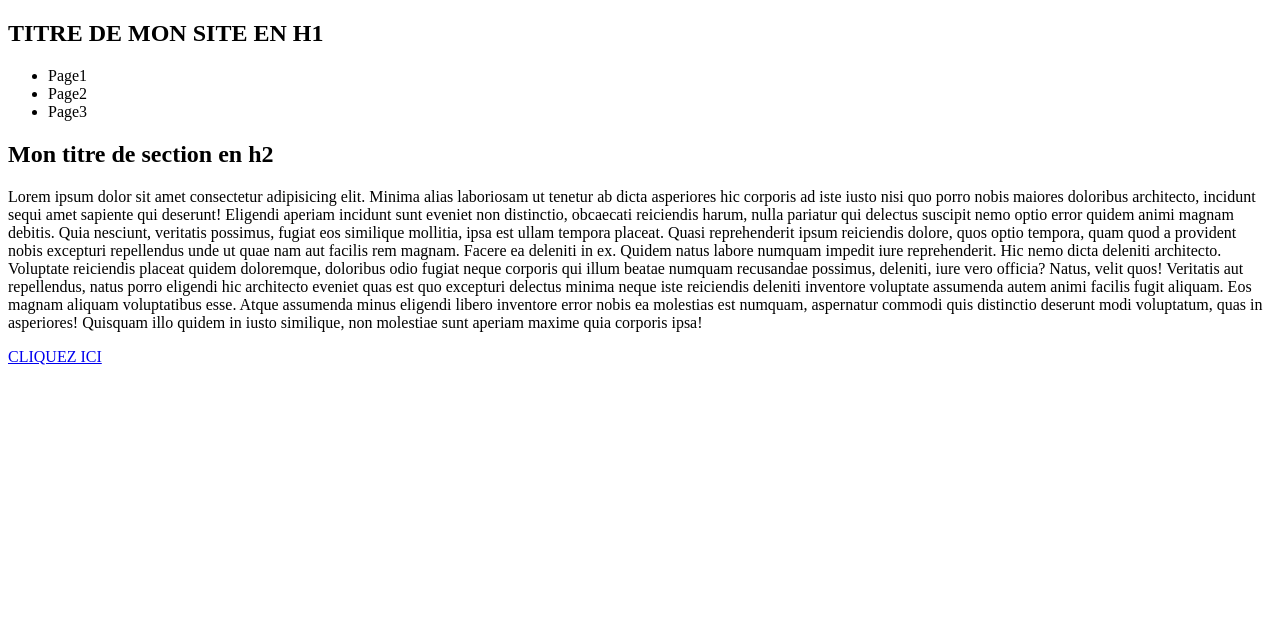
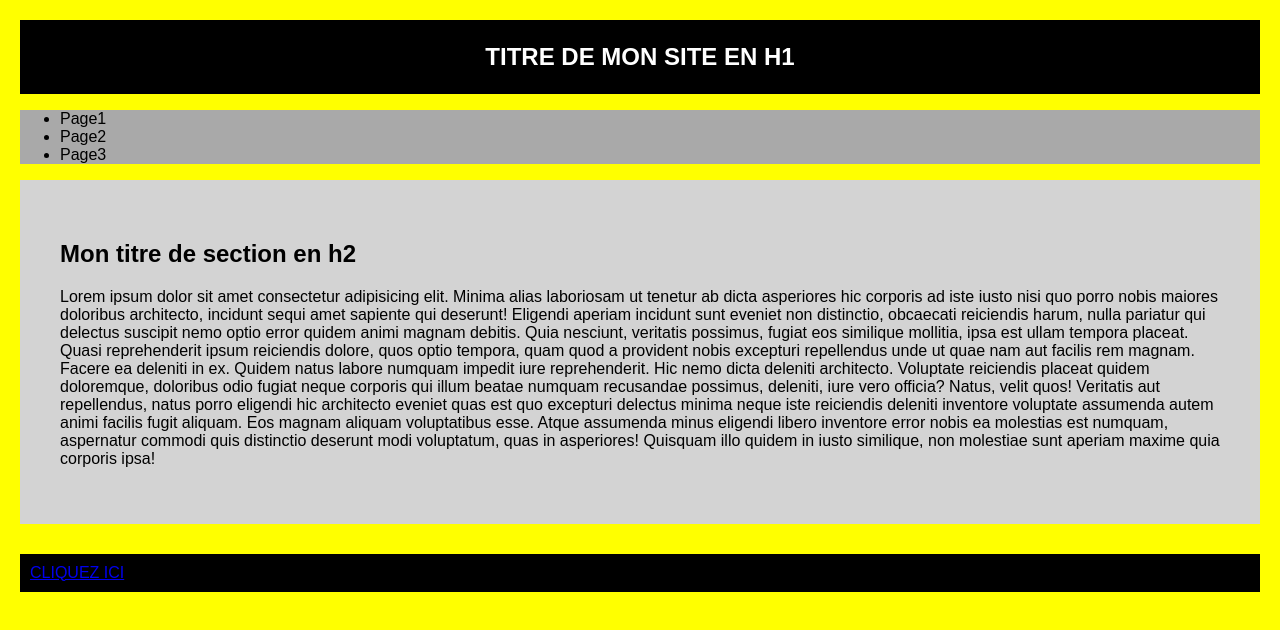
Before and after one commit to broskiV2/ControleHTML, a plain HTML site: page index.html in a window 1280 px wide. Drawn offline with Linux system fonts and the light colour scheme.

Commit message:
commit css

```diff
--- a/index.html
+++ b/index.html
@@ -4,23 +4,24 @@
     <meta charset="UTF-8">
     <meta name="viewport" content="width=device-width, initial-scale=1.0">
     <title>Controle HTML</title>
+    <link rel="stylesheet" href="style.css">
 </head>
 <body>
-    <section id="1">
+    <section id="section1">
         <h1>TITRE DE MON SITE EN H1</h1>
     </section>
-    <section id="2">
+    <section id="section2">
         <ul>
             <li>Page1</li>
             <li>Page2</li>
             <li>Page3</li>
         </ul>
     </section>
-    <section id="3">
+    <section id="section3">
         <h2>Mon titre de section en h2</h2>
         <p>Lorem ipsum dolor sit amet consectetur adipisicing elit. Minima alias laboriosam ut tenetur ab dicta asperiores hic corporis ad iste iusto nisi quo porro nobis maiores doloribus architecto, incidunt sequi amet sapiente qui deserunt! Eligendi aperiam incidunt sunt eveniet non distinctio, obcaecati reiciendis harum, nulla pariatur qui delectus suscipit nemo optio error quidem animi magnam debitis. Quia nesciunt, veritatis possimus, fugiat eos similique mollitia, ipsa est ullam tempora placeat. Quasi reprehenderit ipsum reiciendis dolore, quos optio tempora, quam quod a provident nobis excepturi repellendus unde ut quae nam aut facilis rem magnam. Facere ea deleniti in ex. Quidem natus labore numquam impedit iure reprehenderit. Hic nemo dicta deleniti architecto. Voluptate reiciendis placeat quidem doloremque, doloribus odio fugiat neque corporis qui illum beatae numquam recusandae possimus, deleniti, iure vero officia? Natus, velit quos! Veritatis aut repellendus, natus porro eligendi hic architecto eveniet quas est quo excepturi delectus minima neque iste reiciendis deleniti inventore voluptate assumenda autem animi facilis fugit aliquam. Eos magnam aliquam voluptatibus esse. Atque assumenda minus eligendi libero inventore error nobis ea molestias est numquam, aspernatur commodi quis distinctio deserunt modi voluptatum, quas in asperiores! Quisquam illo quidem in iusto similique, non molestiae sunt aperiam maxime quia corporis ipsa!</p>
     </section>
-    <section id="4">
+    <section id="section4">
         <a href="#">CLIQUEZ ICI</a>
     </section>
 
--- a/style.css
+++ b/style.css
@@ -0,0 +1,29 @@
+body {
+    background-color: yellow;
+    font-family: Arial;
+    margin: 20px;
+
+
+}
+
+#section1 {
+    background-color: black;
+    padding: 3px;
+    color: white;
+    text-align: center;
+}
+
+#section2 {
+    background-color: darkgrey;
+}
+
+#section3 {
+    background-color: lightgrey;
+    padding: 40px;
+}
+
+#section4 {
+    background-color: black;
+    padding: 10px;
+    margin-top: 30px;
+}
```
